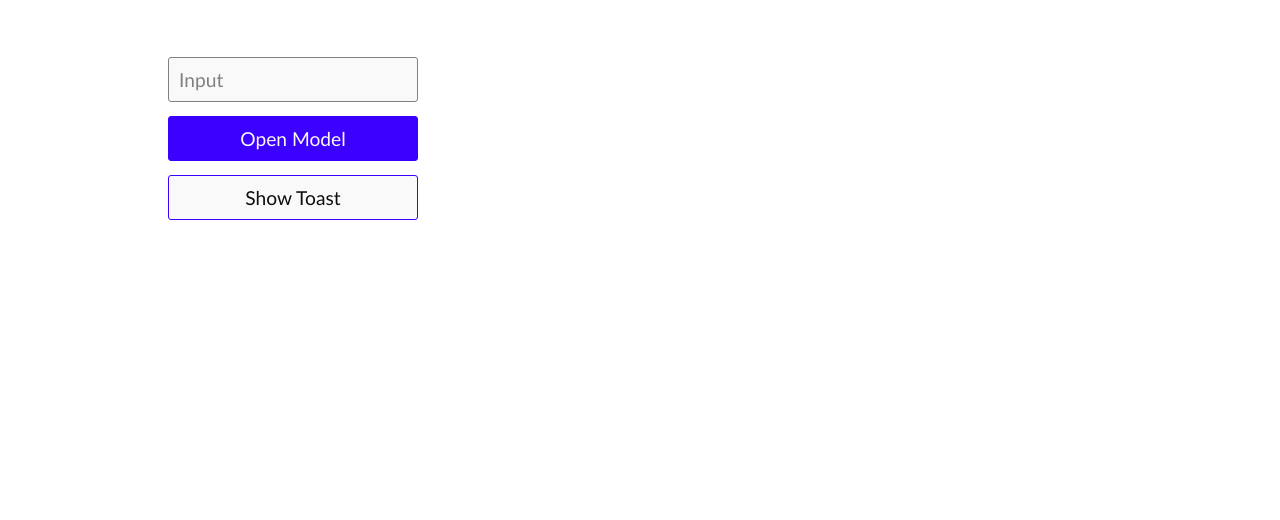
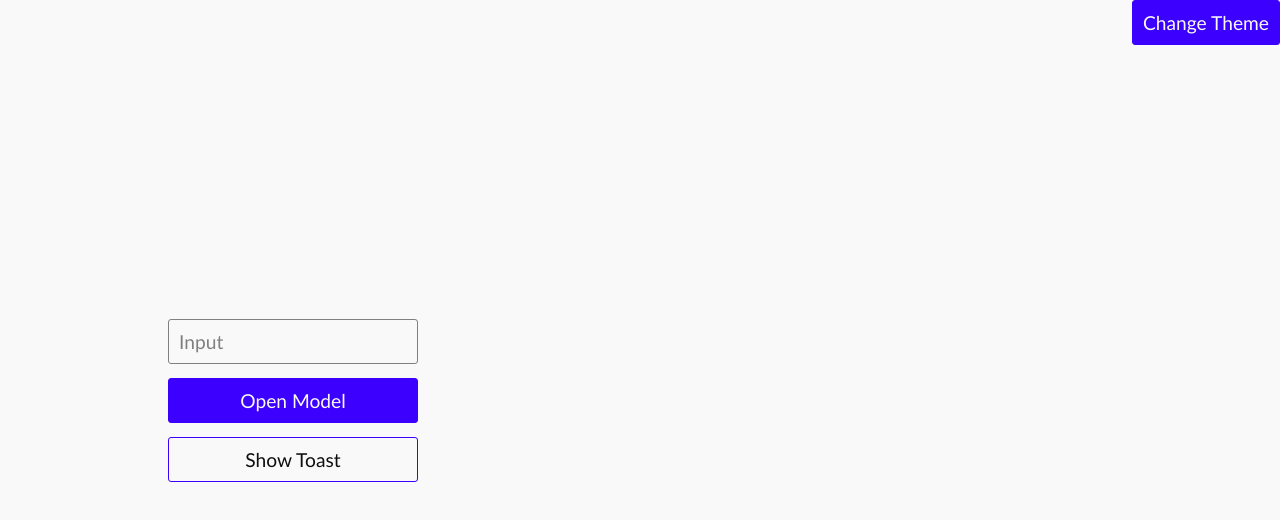
Before and after one commit to CoasterFan5/CoasterUI, a SvelteKit app: page /stuff in a window 1280 px wide. Shown: the top 520 px of the page. Built offline with nearby package versions, Linux system fonts and the light colour scheme.

Commit message:
Update styles and style system

```diff
--- a/src/lib/StyleHelper.svelte
+++ b/src/lib/StyleHelper.svelte
@@ -1,21 +1,30 @@
-<script lang="ts" context="module">
+<script lang="ts">
+	import type { ButtonStyle, StyleGuide } from "./styler";
+	import { styleSheet } from "./styler";
+
+
 	let text = "#0e0e0e";
 	let background = "#f9f9f9"
 	let primary = "#3c00ff";
 	let secondary = "#e8e8e8";
 	let accent = "#00128a"
 	let borders = "gray"
-
-	type StyleGuide = {
-		text: string,
-		background: string,
-		primary: string,
-		secondary: string,
-		accent: string,
-		borders?: string,
+	export let button: ButtonStyle = {
+		outline: {
+			text: text,
+			textHover: background
+		},
+		regular: {
+			text: background,
+			textHover: background
+		}
 	}
 
-	export let createStyleGuide = (params: StyleGuide) => {
+
+	styleSheet.subscribe((params) => {
+		if(!params) {
+			return;
+		}
 		text = params.text;
 		background = params.background;
 		primary = params.primary;
@@ -24,9 +33,39 @@
 		if(params.borders) {
 			borders = params.borders
 		}
-	}
+		if(params.button) {
+			button = params.button
+		} else {
+			button = {
+				outline: {
+					text: params.text,
+					textHover: params.background
+				},
+				regular: {
+					text: params.background,
+					textHover: params.background
+				}
+			}
+		}
+	})
+
+	export let style: string = "";
+
+	let styleString: string;
+	$: styleString = `--cui_text: ${text}; --cui_background: ${background}; --cui_primary: ${primary}; --cui_secondary: ${secondary}; --cui_accent: ${accent}; --cui_borders: ${borders};`
+
 </script>
 
-<div class='wrap' style="--cui_text: {text}; --cui_background: {background}; --cui_primary: {primary}; --cui_secondary: {secondary}; --cui_accent: {accent}; --cui_borders: {borders}">
-	<slot/>
-</div>
+
+{#key styleString}
+	<div class='wrap' style="{styleString}{style}"
+	>
+		<slot/>
+	</div>
+{/key}
+
+<style>
+	.wrap {
+		color: var(--cui_text);
+	}
+</style>
--- a/src/lib/index.ts
+++ b/src/lib/index.ts
@@ -1,5 +1,5 @@
 
-import { createStyleGuide } from "./StyleHelper.svelte";
+import {createStyleGuide} from "./styler";
 
 import Input from "./items/Input.svelte";
 import Button from "./items/Button.svelte";
@@ -7,6 +7,7 @@ import ItemSpacer from "./items/ItemSpacer.svelte";
 import ModelHelper from "./items/ModelHelper.svelte";
 import ModelFormDiv from "./items/ModelFormDiv.svelte";
 import Toaster from "./items/Toaster.svelte";
+import type { StyleGuide } from "./styler";
 import { addToast } from "./items/toaster";
 
 export {
@@ -17,5 +18,6 @@ export {
 	ModelHelper,
 	ModelFormDiv,
 	Toaster,
-	addToast
+	addToast,
+	type StyleGuide
  }
--- a/src/lib/items/Button.svelte
+++ b/src/lib/items/Button.svelte
@@ -2,7 +2,20 @@
 	// why a custom button?
 	// keeps everything looking clean
 
+	let styleString: string;
+
 	import StyleHelper from "../StyleHelper.svelte"
+	import { buttonStyle } from "$lib/styler";
+
+	buttonStyle.subscribe((styles) => {
+		console.log(styles)
+		if(styles && styles.regular) {
+			styleString = `--cui_button_regular_text: ${styles.regular.text}; --cui_button_regular_text_hover: ${styles.regular.textHover}; --cui_button_outline_text: ${styles.outline.text}; --cui_button_outline_text_hover: ${styles.outline.textHover};`
+		}
+
+	})
+
+
 	export let style = "";
 
 	export let value = 'Button!';
@@ -23,7 +36,7 @@
 
 </script>
 
-<StyleHelper>
+<StyleHelper style="{styleString}">
 	{#if type == 'submit' || type == 'reset' || type == 'button'}
 		<button bind:this={button} {style} class="button" class:outline={variation == "outline"} class:regular={variation=="regular"} {type} on:click={clickEventHandle}>
 			{value}
@@ -40,6 +53,7 @@
 
 
 	.button {
+		color: var(--cui_text);
 		all: unset;
 		cursor: pointer;
 		background: transparent;
@@ -56,7 +70,7 @@
 
 	.regular {
 		border: 1px solid var(--cui_primary);
-		color: var(--cui_background);
+		color: var(--cui_button_regular_text);
 		background: var(--cui_primary);
 	}
 	.regular:focus,
@@ -64,12 +78,12 @@
 	.regular:active {
 		border: 1px solid var(--cui_accent);
 		background: var(--cui_accent);
-		color: var(--cui_background);
+		color: var(--cui_button_regular_text_hover);
 	}
 
 	.outline {
 		border: 1px solid var(--cui_primary);
-		color: var(--cui_text);
+		color: var(--cui_button_outline_text);
 		background: var(--cui_background);
 	}
 	.outline:focus,
@@ -77,7 +91,7 @@
 	.outline:active {
 		border: 1px solid var(--cui_primary);
 		background: var(--cui_primary);
-		color: var(--cui_background);
+		color: var(--cui_button_outline_text_hover);
 	}
 
 </style>
--- a/src/lib/items/Input.svelte
+++ b/src/lib/items/Input.svelte
@@ -135,8 +135,14 @@
 		on:input={inputHandle}
 
 
-	/>
+		/>
+		{#if active && enableJS}
+				<div class="activebg">
+					{label}
+				</div>
+		{/if}
 	</label>
+
 
 
 
@@ -160,10 +166,26 @@
 		left: 10px;
 		align-items: center;
 		justify-content: center;
-		background: var(--cui_background);
 		padding: 0px 5px;
 		font-size: 0.8rem;
 		color: var(--cui_text);
+		opacity: 0.75;
+		text-wrap: nowrap;
+		z-index: 3;
+	}
+	.activebg {
+		height: 20px;
+		position: absolute;
+		top: -10px;
+		left: 10px;
+		align-items: center;
+		justify-content: center;
+		padding: 0px 5px;
+		font-size: 0.8rem;
+		color: transparent;
+		background: var(--cui_background);
+		text-wrap: nowrap;
+		z-index: 2;
 	}
 	.inactive {
 		display: none;
--- a/src/lib/items/ModelFormDiv.svelte
+++ b/src/lib/items/ModelFormDiv.svelte
@@ -20,5 +20,8 @@
 		box-sizing: border-box;
 		background: var(--cui_background);
 		border-radius: 3px;
+		display: flex;
+		flex-direction: column;
+		align-items: center;
 	}
 </style>
--- a/src/lib/items/ModelHelper.svelte
+++ b/src/lib/items/ModelHelper.svelte
@@ -1,4 +1,7 @@
 <script lang="ts">
+	import { fly } from "svelte/transition";
+	import { linear, quintInOut } from 'svelte/easing';
+
 	export let visible = false;
 
 	let button: HTMLElement;
@@ -21,12 +24,16 @@
 <svelte:window on:keydown={keyCheck}/>
 {#if visible}
 	<button bind:this={button} class="wrap" on:mousedown={clickCheck}>
-		<slot/>
+		<div class="slotWrap" transition:fly={{ duration: 250, y: 100, opacity: 0, easing: quintInOut }}>
+			<slot/>
+		</div>
+
 	</button>
 {/if}
 
 <style>
 	.wrap {
+		all: unset;
 		width: 100%;
 		height: 100%;
 		position: fixed;
--- a/src/lib/items/Toast.svelte
+++ b/src/lib/items/Toast.svelte
@@ -26,12 +26,13 @@
 	};
 </script>
 
-<StyleHelper>
+
 <div
 	style="z-index: {100000 - data.id ?? 0};"
 	class="wrap"
-	transition:fly={{ duration: 500, x: 500, opacity: 0.5, easing: quintInOut }}
+	transition:fly={{ duration: 250, x: 500, opacity: 0.5, easing: quintInOut }}
 >
+	<StyleHelper>
 	<div
 		class="toast" style="border-left: 5px solid {data.color};"
 	>
@@ -39,7 +40,7 @@
 		<!-- eslint-disable-next-line svelte/no-at-html-tags -->
 		<p>{data.message}</p>
 		<button class="close" on:click={close}>
-			<svg width="24" height="24" viewBox="0 0 24 24" style="fill: rgba(0, 0, 0, 1);">
+			<svg width="24" height="24" viewBox="0 0 24 24" style="fill: var(--cui_text)">
 				<path d="m16.192 6.344-4.243 4.242-4.242-4.242-1.414 1.414L10.535 12l-4.242 4.242 1.414 1.414 4.242-4.242 4.243 4.242 1.414-1.414L13.364 12l4.242-4.242z"/>
 			</svg>
 		</button>
@@ -47,8 +48,9 @@
 			<div style="animation-duration: {data.life}ms;" class="timer" />
 		{/if}
 	</div>
+</StyleHelper>
 </div>
-</StyleHelper>
+
 
 <style >
 	.wrap {
@@ -104,8 +106,9 @@
 		left: 0px;
 		width: 0%;
 		height: 3px;
-		background: black;
+		background: var(--cui_text);
 		animation-timing-function: linear;
 		animation-name: closebar;
+		opacity: 0.5;
 	}
 </style>
--- /dev/null
+++ b/src/lib/styler.ts
@@ -0,0 +1,44 @@
+import { writable } from "svelte/store";
+
+export type ButtonStyle = {
+    outline: {
+        text: string,
+        textHover: string,
+    },
+    regular: {
+        text: string,
+        textHover: string,
+    }
+}
+
+export type StyleGuide = {
+    text: string,
+    background: string,
+    primary: string,
+    secondary: string,
+    accent: string,
+    borders?: string,
+    button?: ButtonStyle
+}
+
+export const styleSheet = writable<StyleGuide>();
+
+export const createStyleGuide = (styleGuide: StyleGuide) => {
+    styleSheet.set(styleGuide)
+    if(styleGuide.button) {
+        buttonStyle.set(styleGuide.button)
+    } else {
+        buttonStyle.set({
+            outline: {
+                text: styleGuide.text,
+                textHover: styleGuide.background
+            },
+            regular: {
+                text: styleGuide.background,
+                textHover: styleGuide.background
+            }
+        });
+    }
+}
+
+export const buttonStyle = writable<ButtonStyle>();
--- a/src/routes/+layout.svelte
+++ b/src/routes/+layout.svelte
@@ -1,28 +1,121 @@
-<script>
-	import { createStyleGuide } from "$lib"
-	import { Toaster } from "$lib";
+<script lang="ts">
+	import { createStyleGuide, type StyleGuide } from "$lib"
+	import { Toaster, Button } from "$lib";
+
+	type Theme = {
+		text: string,
+		background: string,
+		primary: string,
+		secondary: string,
+		accent: string,
+		styleGuide: StyleGuide
+	}
+
+	let themes: Theme[] = [
+		{
+			text: "#fcfcfc",
+			background: "#1c1c1c",
+			primary: "#005e8a",
+			secondary: "#323232",
+			accent: "#00475f",
+			styleGuide: {
+				background: "#1c1c1c",
+				text: "#fcfcfc",
+				primary: "#005e8a",
+				secondary: "#323232",
+				accent: "#00475f",
+				borders: "#4d4c4c",
+				button: {
+					regular: {
+						text: "#fcfcfc",
+						textHover: "#fcfcfc",
+					},
+					outline: {
+						text: "#fcfcfc",
+						textHover: "#fcfcfc",
+					}
+				}
+			}
+		},
+		{
+			text: "#0e0e0e",
+			background: "#f9f9f9",
+			primary: "#3c00ff",
+			secondary: "#e8e8e8",
+			accent: "#00128a",
+			styleGuide: {
+				background: "#f9f9f9",
+				text: "#0e0e0e",
+				primary: "#3c00ff",
+				secondary: "#e8e8e8",
+				accent: "#00128a",
+			}
+		}
+	]
+
+
+	let themeIndex = 0;
+
+	let styleString: string;
+
+	const toggleTheme = () => {
+		if(themeIndex + 1 >= themes.length) {
+			themeIndex = 0;
+		} else {
+			themeIndex++;
+		}
+
+
+		styleString = `--text: ${themes[themeIndex].text}; --background: ${themes[themeIndex].background}; --primary: ${themes[themeIndex].primary};--secondary: ${themes[themeIndex].secondary};--accent: ${themes[themeIndex].accent};`;
+		createStyleGuide(themes[themeIndex].styleGuide);
+		themes = [...themes];
+
+
+
+
+	}
+	toggleTheme()
 </script>
 
 
-<div class="wrap">
+<div class="wrap" style={styleString}>
+	<div class="changeTheme"
+	>
+		<Button value="Change Theme" on:click={toggleTheme}/>
+	</div>
 	<slot/>
+	<Toaster/>
 </div>
 
-<Toaster/>
+
 <style>
 	:global(body) {
 		padding: 0px;
 		margin: 0px;
 		font-family: Optima, sans-serif;
+
+
+
+
+
+	}
+	.changeTheme {
+		position: fixed;
+		top: 0px;
+		right: 0px;
+		z-index: 100;
 	}
 	.wrap {
 		width: 100%;
 		height: 100%;
+		min-height: 100vh;
 		display: flex;
 		flex-direction: column;
 		align-items: center;
 		justify-content: center;
 		padding: 50px;
 		box-sizing: border-box;
+		background: var(--background);
+		color: var(--text)
 	}
 </style>
```
